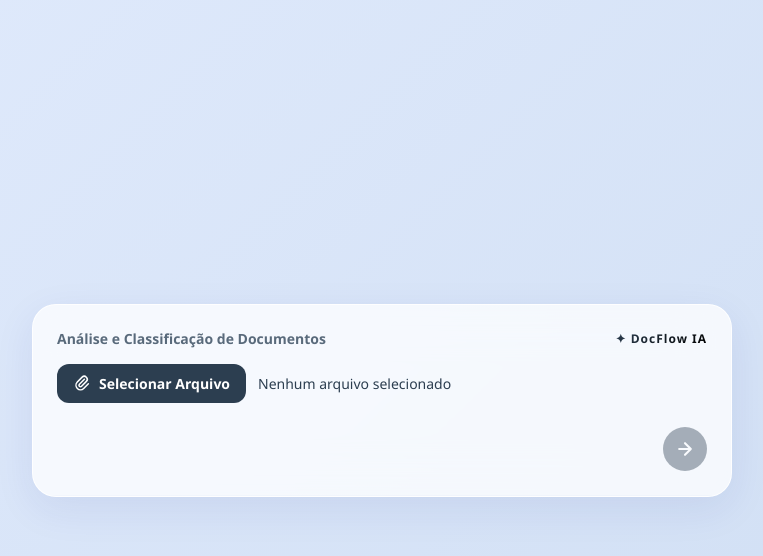
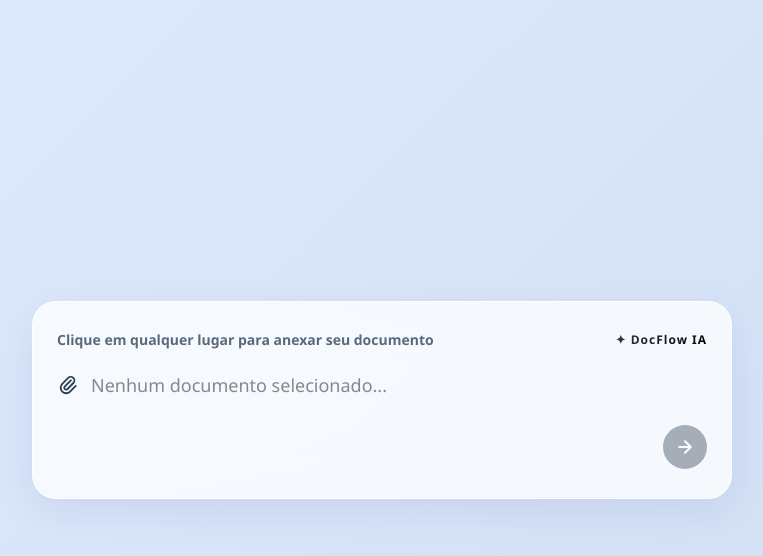
Before and after one commit to PablinXD24/docflow, a Flask app: page / in a window 1280 px wide. Shown: the top 556 px of the page, without its empty margins (258-1021 px from the left). Run offline with Flask 3, Linux system fonts and the light colour scheme.

Commit message:
Update index.html

```diff
--- a/templates/index.html
+++ b/templates/index.html
@@ -23,8 +23,18 @@
             flex-direction: column;
         }
 
-        .prompt-area { padding: 24px; display: flex; flex-direction: column; gap: 16px; background: rgba(255, 255, 255, 0.3); }
-        .header-title { font-size: 14px; font-weight: 600; color: #596a7b; display: flex; justify-content: space-between; align-items: center; }
+        .prompt-area {
+            padding: 28px 24px;
+            display: flex;
+            flex-direction: column;
+            gap: 16px;
+            background: rgba(255, 255, 255, 0.3);
+            cursor: pointer;
+            transition: background 0.3s;
+        }
+        .prompt-area:hover { background: rgba(255, 255, 255, 0.45); }
+
+        .header-title { font-size: 14px; font-weight: 600; color: #596a7b; display: flex; justify-content: space-between; align-items: center; pointer-events: none; }
 
         .ai-badge {
             font-size: 12px;
@@ -35,19 +45,20 @@
             letter-spacing: 1px;
         }
 
-        .upload-row { display: flex; align-items: center; gap: 12px; }
-        .file-label {
-            display: inline-flex; align-items: center; gap: 8px; padding: 10px 16px;
-            background: #2c3e50; color: white; border-radius: 12px; font-size: 14px;
-            font-weight: 600; cursor: pointer; transition: 0.3s;
+        .upload-dropzone {
+            display: flex;
+            align-items: center;
+            gap: 12px;
+            width: 100%;
+            padding: 8px 0;
+            pointer-events: none;
         }
-        .file-label:hover { background: #000; }
-        .file-name { font-size: 14px; color: #2c3e50; font-weight: 500; overflow: hidden; text-overflow: ellipsis; white-space: nowrap; }
+        .file-name { font-size: 18px; color: #2c3e50; font-weight: 500; overflow: hidden; text-overflow: ellipsis; white-space: nowrap; }
 
-        .action-bar { display: flex; justify-content: space-between; align-items: center; margin-top: 8px; }
+        .action-bar { display: flex; justify-content: space-between; align-items: center; margin-top: 4px; pointer-events: none; }
         .status-text { font-size: 13px; color: #3498db; font-weight: 500; opacity: 0; display: flex; align-items: center; gap: 8px; }
 
-        .btn-submit { background: #2c3e50; color: white; border: none; border-radius: 50%; width: 44px; height: 44px; display: flex; justify-content: center; align-items: center; cursor: pointer; transition: 0.3s; }
+        .btn-submit { background: #2c3e50; color: white; border: none; border-radius: 50%; width: 44px; height: 44px; display: flex; justify-content: center; align-items: center; cursor: pointer; transition: 0.3s; pointer-events: auto; }
         .btn-submit:hover:not(:disabled) { transform: scale(1.1); background: #000; }
         .btn-submit:disabled { opacity: 0.4; cursor: not-allowed; }
 
@@ -65,24 +76,22 @@
         @keyframes spin { 100% { transform: rotate(360deg); } }
     </style>
 </head>
-<body>
+<body tabindex="0">
 
     <div class="smart-container" id="mainContainer">
-        <div class="prompt-area">
+        <!-- A barra inteira serve como input de arquivo -->
+        <div class="prompt-area" onclick="document.getElementById('arquivoPdf').click()">
             <div class="header-title">
-                <span>Análise e Classificação de Documentos</span>
+                <span>Clique em qualquer lugar para anexar seu documento</span>
                 <span class="ai-badge">✦ DocFlow IA</span>
             </div>
 
-            <div class="upload-row">
-                <label class="file-label">
-                    <svg viewBox="0 0 24 24" width="18" height="18" fill="none" stroke="currentColor" stroke-width="2">
-                        <path stroke-linecap="round" stroke-linejoin="round" d="M15.172 7l-6.586 6.586a2 2 0 102.828 2.828l6.414-6.586a4 4 0 00-5.656-5.656l-6.415 6.585a6 6 0 108.486 8.486L20.5 13"></path>
-                    </svg>
-                    Selecionar Arquivo
-                    <input type="file" id="arquivoPdf" accept=".pdf,.doc,.docx,.txt,.png,.jpg" style="display: none;" onchange="atualizarNomeArquivo()" />
-                </label>
-                <span id="fileName" class="file-name">Nenhum arquivo selecionado</span>
+            <div class="upload-dropzone">
+                <svg viewBox="0 0 24 24" width="22" height="22" fill="none" stroke="#2c3e50" stroke-width="2">
+                    <path stroke-linecap="round" stroke-linejoin="round" d="M15.172 7l-6.586 6.586a2 2 0 102.828 2.828l6.414-6.586a4 4 0 00-5.656-5.656l-6.415 6.585a6 6 0 108.486 8.486L20.5 13"></path>
+                </svg>
+                <span id="fileName" class="file-name" style="color: #7f8c8d;">Nenhum documento selecionado...</span>
+                <input type="file" id="arquivoPdf" accept=".pdf,.doc,.docx,.txt,.png,.jpg" style="display: none;" onchange="atualizarNomeArquivo()" />
             </div>
 
             <div class="action-bar">
@@ -90,7 +99,7 @@
                     <div class="spinner"></div> Processando documento...
                 </div>
 
-                <button id="btnSubmit" class="btn-submit" disabled onclick="processarDocumento()">
+                <button id="btnSubmit" class="btn-submit" disabled onclick="event.stopPropagation(); processarDocumento()">
                     <svg viewBox="0 0 24 24" width="20" height="20" fill="none" stroke="currentColor" stroke-width="2.5">
                         <path stroke-linecap="round" stroke-linejoin="round" d="M5 12h14M12 5l7 7-7 7"/>
                     </svg>
@@ -121,12 +130,21 @@
         function atualizarNomeArquivo() {
             if (inputArquivo.files.length > 0) {
                 fileName.textContent = inputArquivo.files[0].name;
+                fileName.style.color = "#2c3e50";
                 btnSubmit.disabled = false;
             } else {
-                fileName.textContent = "Nenhum arquivo selecionado";
+                fileName.textContent = "Nenhum documento selecionado...";
+                fileName.style.color = "#7f8c8d";
                 btnSubmit.disabled = true;
             }
         }
+
+        // Atalho para enviar ao pressionar a tecla Enter
+        document.addEventListener('keydown', function(event) {
+            if (event.key === 'Enter' && !btnSubmit.disabled && inputArquivo.files.length > 0) {
+                processarDocumento();
+            }
+        });
 
         async function processarDocumento() {
             if (inputArquivo.files.length === 0) return;
```
